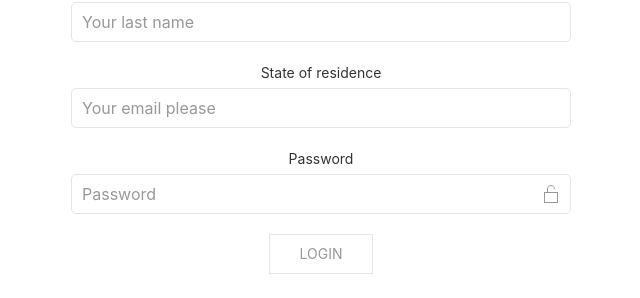
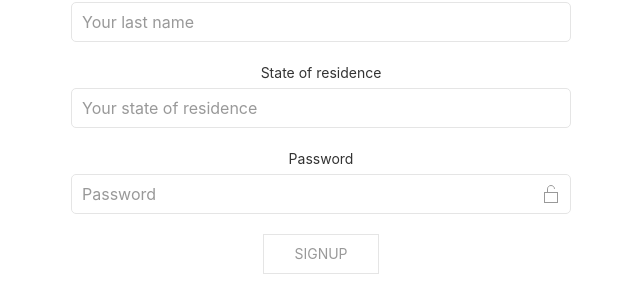
Before and after one commit to wachukxs/first-vue, a Vue app: page /seller-signup in a window 1280 px wide. Shown: the part 216-514 px from the top of the page, without its empty margins (329-969 px from the left). Built offline with nearby package versions, Linux system fonts and the light colour scheme.

Commit message:
bug fix and explanation

```diff
--- a/src/components/SellerSignUp.vue
+++ b/src/components/SellerSignUp.vue
@@ -3,30 +3,30 @@
         <form class="uk-form-stacked">
 
             <div class="uk-margin">
-                <label class="uk-form-label" for="form-stacked-text">Email</label>
+                <label class="uk-form-label" for="e">Email</label>
                 <div class="uk-form-controls">
-                    <input class="uk-input uk-border-rounded uk-form-width-large" id="form-stacked-text" type="text" placeholder="Your email please">
+                    <input class="uk-input uk-border-rounded uk-form-width-large" id="e" v-model="email" type="text" placeholder="Your email please">
                 </div>
             </div>
 
             <div class="uk-margin">
-                <label class="uk-form-label" for="form-stacked-text">Firstname</label>
+                <label class="uk-form-label" for="fn">Firstname</label>
                 <div class="uk-form-controls">
-                    <input class="uk-input uk-border-rounded uk-form-width-large" id="form-stacked-text" type="text" placeholder="Your first name">
+                    <input class="uk-input uk-border-rounded uk-form-width-large" id="fn" v-model="firstname" type="text" placeholder="Your first name">
                 </div>
             </div>
 
             <div class="uk-margin">
-                <label class="uk-form-label" for="form-stacked-text">Lastname</label>
+                <label class="uk-form-label" for="ln">Lastname</label>
                 <div class="uk-form-controls">
-                    <input class="uk-input uk-border-rounded uk-form-width-large" id="form-stacked-text" type="text" placeholder="Your last name">
+                    <input class="uk-input uk-border-rounded uk-form-width-large" id="ln" v-model="lastname" type="text" placeholder="Your last name">
                 </div>
             </div>
 
             <div class="uk-margin">
-                <label class="uk-form-label" for="form-stacked-text">State of residence</label> <!-- this should be a drop down, but time!! -->
+                <label class="uk-form-label" for="sor">State of residence</label> <!-- this should be a drop down, but time!! -->
                 <div class="uk-form-controls">
-                    <input class="uk-input uk-border-rounded uk-form-width-large" id="form-stacked-text" type="text" placeholder="Your email please">
+                    <input class="uk-input uk-border-rounded uk-form-width-large" v-model="sellerStateOfResidence" id="sor" type="text" placeholder="Your state of residence">
                 </div>
             </div>
 
@@ -41,7 +41,8 @@
             </div>
 
             <div class="uk-margin">
-                <button class="uk-button uk-button-default" :disabled="fillAllFields" @click="signup">Login</button>
+              <!-- https://stackoverflow.com/a/56924316/9259701 -->
+                <button class="uk-button uk-button-default" type="button" :disabled="fillAllFields" @click="signup">Signup</button>
             </div>
 
         </form>
@@ -72,18 +73,15 @@ switchSignupVisibility() {
       this.loginPasswordIcon = this.loginPasswordIcon === "icon: lock" ? "icon: unlock" : "icon: lock";
       this.loginPasswordFieldType = this.loginPasswordFieldType === 'password' ? 'text' : 'password';
     },
-    fillAllFields() {
-      return this.sellerStateOfResidence !== '' || this.lastname !== '' || this.fullname !== '' || this.email !== '' || this.password !== ''
-    },
     signup(){
         this.signupbtn = 'loading...'
-        axios.get(`http://localhost:8000/api/sellers/?slug=${this.email}`, { // sleepy-forest-75737 // pacific-hamlet-90419 // using
+        axios.get(`http://localhost:8000/api/v1/sellers/?slug=${this.email}`, { // sleepy-forest-75737 // pacific-hamlet-90419 // using
 
         }).then(res => {
           if (res.data.objects.length > 0) {
             console.log('lastname taken', res)
           } else {
-            axios.post('http://localhost:8000/api/sellers/', {
+            axios.post('http://localhost:8000/api/v1/sellers/', {
               lastname: this.lastname.trim(), // pacific-hamlet-90419 // using
               firstname: this.firstname.trim(),
               state_of_residence: this.sellerStateOfResidence.trim(),
@@ -99,9 +97,15 @@ switchSignupVisibility() {
             })
           }
         }).catch( err => {
-          console.log(err)
+          console.log('signup err', err)
         })
     }
+  },
+  computed: {
+
+    fillAllFields() {
+      return this.sellerStateOfResidence == '' || this.lastname == '' || this.firstname == '' || this.email == '' || this.password == ''
+    },
   }
 }
 </script>
```
Also changed, not shown: 1 other file (tests, documents, lock files or other folders).
